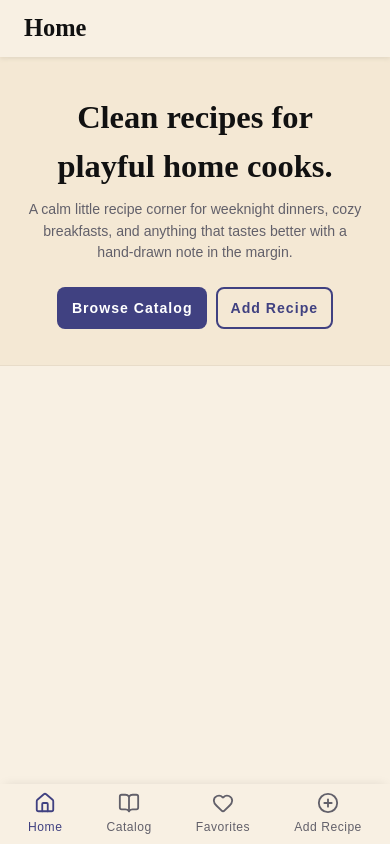
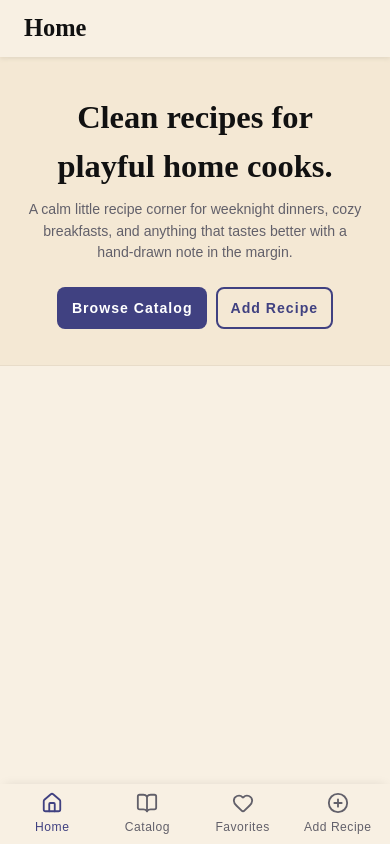
Before and after one commit to Meatra0704/Leftovers, a React (Vite) app: page / in a window 390 px wide. Built offline with nearby package versions, Linux system fonts and the light colour scheme; a web font is replaced by a local one.

Commit message:
fix(component): center navbar icons on mobile (#33)

```diff
--- a/src/components/Navbar.css
+++ b/src/components/Navbar.css
@@ -25,7 +25,7 @@
 
 .nav__list {
   display: flex;
-  gap: clamp(var(--space-md), 0.143rem + 2.679vw, var(--space-xxl));
+  gap: clamp(var(--space-xs), -0.857rem + 3.929vw, var(--space-xxl));
   justify-content: center;
 }
 
@@ -70,6 +70,10 @@
 }
 
 @media (max-width: 768px) {
+  .nav__item {
+    flex: 1;
+  }
+
   .nav__item--mobile {
     display: block;
   }
@@ -81,8 +85,8 @@
     z-index: 100;
     justify-content: space-evenly;
     width: 100%;
-    padding: var(--space-sm) 0
-      calc(var(--space-sm) + env(safe-area-inset-bottom)) 0;
+    padding: var(--space-sm) var(--space-sm)
+      calc(var(--space-sm) + env(safe-area-inset-bottom)) var(--space-sm);
     background-color: var(--bg-primary);
     border-top: 1px solid var(--border-subtle);
     box-shadow: 0px -4px 10px -5px rgba(0, 0, 0, 0.1);
@@ -90,6 +94,7 @@
 
   .nav__link {
     --link-color: var(--text-body);
+    --link-weight: 400;
 
     flex-direction: column;
     font-size: var(--text-sm);
```
